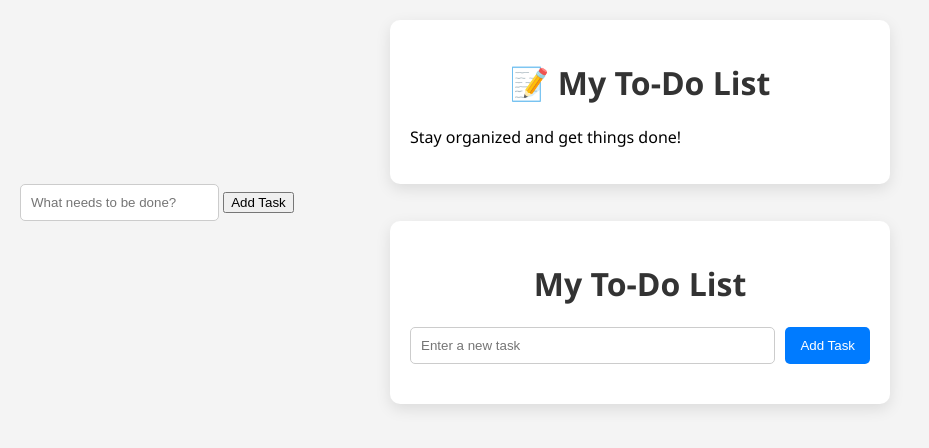
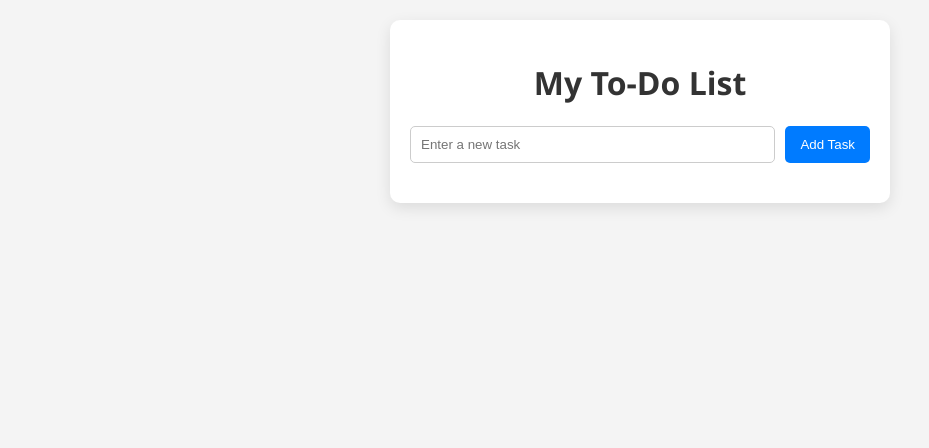
Before and after one commit to Alanie-M/Week4project, a plain HTML site: page index.html in a window 1280 px wide. Shown: the whole page, without its empty margins (0-929 px from the left). Drawn offline with Linux system fonts and the light colour scheme.

Commit message:
Update index.html

```diff
--- a/index.html
+++ b/index.html
@@ -4,33 +4,9 @@
     <meta charset="UTF-8" />
     <title>To-DO Tasks</title>
     <link rel="stylesheet" href="styles.css">
+    <script src="script.js"></script>
 
-  <meta charset="UTF-8" />
-  <meta name="viewport" content="width=device-width, initial-scale=1.0" />
-  <title>To-Do List</title>
-  <link rel="stylesheet" href="styles.css" />
-  <script src="script.js"></script>
-</head>
-<body>
-    <div class = "container">
-      <div class = "header">
-        <h1> 📝 My To-Do List</h1>
-        <p>Stay organized and get things done!</p>
-      </div>
-    </div>
-
-    <div class="add-task-section">
-        <div class="input-container">
-          <input type="text" id="taskInput" placeholder="What needs to be done?" maxlength="200">
-          <button id="addBtn">Add Task</button>
-        </div>
-    </div>
-
-    <div class = "task-list" id="taskList">
-      <div class="empty-state" id="emptyState">
-
-      </div>
-  <div class="container">
+    <div class="container">
     <h1>My To-Do List</h1>
     <div class="input-section">
       <input type="text" id="taskInput" placeholder="Enter a new task" />
```
